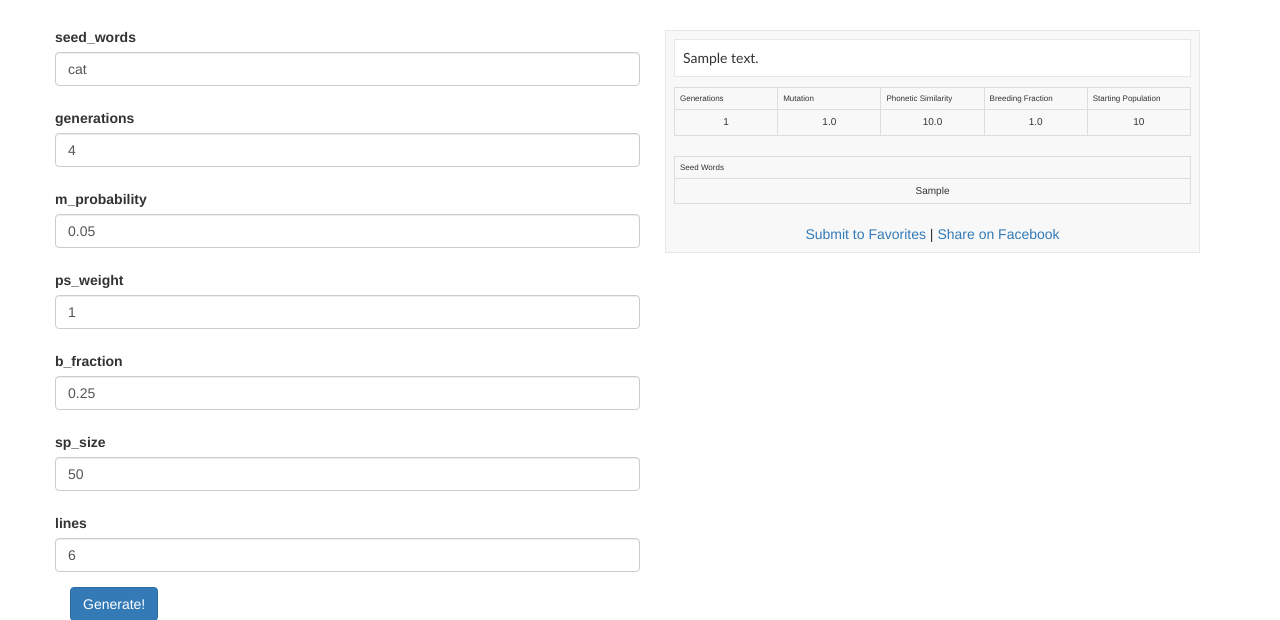
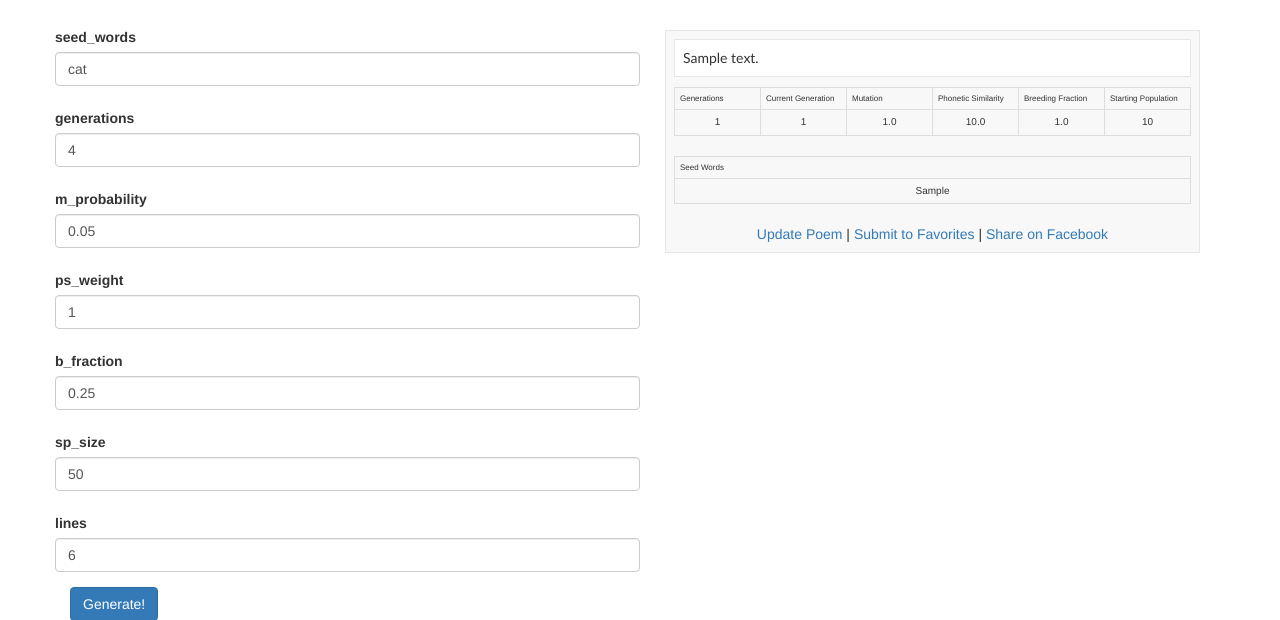
Before and after one commit to mbc1990/Virgil, a Flask app: page / in a window 1280 px wide. Shown: the part 52-672 px from the top of the page. Run offline with Flask 2, Linux system fonts and the light colour scheme; tables that the repository leaves empty hold one stand-in row (values such as "Sample post"); parts of the project's set-up code (start-up, migrations or seed data) failed here and were passed over; some libraries are stand-ins or nearby versions.

Commit message:
update poem button

```diff
--- a/app/poem_generator.py
+++ b/app/poem_generator.py
@@ -341,8 +341,10 @@ class Poem_Generator:
 
             # Update database
             poem.text = self.poem_to_html(parents[0])
+            poem.current_generation += 1
             db.session.add(poem)
             db.session.commit()
+            print "Poem text updated to "+str(poem.text)
 
             # Shuffle parents
             shuffle(parents)
--- a/app/poem_queue.py
+++ b/app/poem_queue.py
@@ -18,6 +18,7 @@ class Poem_Queue:
         print "Queue: "+str(self.queue)
         self.advance()
 
+    #TODO: decrement running count when poem is done
     def advance(self):
         print "Self.queue in advance: "+str(self.queue)
         while( (self.running_count < MAX_CONCURRENT_POEMS) and (len(self.queue) > 0)):
--- a/app/templates/base.html
+++ b/app/templates/base.html
@@ -8,6 +8,24 @@
         <link href="/static/css/base.css" rel="stylesheet" media="screen">
         <div id="fb-root"></div>
         <script>
+
+            /*
+            function addPoem(id) {
+                setInterval(function() {
+                    updatePoem(id);
+                },3000);
+            }
+            */
+            function updatePoem(id) {
+                $.post('/poem/'+id, {
+                }).done(function(poem) {
+                    $("#poem-wrapper"+id).html(poem);
+                    console.log("success");
+                    console.log("id: ",id);
+                }).fail(function() {
+                    alert('fail');
+                });
+            }
         </script>
     </head>
     <body>
--- a/app/templates/index.html
+++ b/app/templates/index.html
@@ -18,7 +18,9 @@
             </div>
             <div class="col-md-6">
                 {% for poem in poems%}
-                    {% include 'poem.html' %}
+                    <div id="poem-wrapper{{ poem.id }}">
+                        {% include 'poem.html' %}
+                    </div>
                 {% endfor %}
             </div>
         </div>
--- a/app/templates/poem.html
+++ b/app/templates/poem.html
@@ -1,4 +1,4 @@
-<div class="poem">
+<div class="poem" id="poem{{ poem.id }}">
     <div class="row">
         <div class="col-md-12">
             <div class="poem-text">
@@ -16,6 +16,9 @@
                         Generations
                     </td>
                     <td>
+                        Current Generation
+                    </td>
+                    <td>
                         Mutation
                     </td>
                     <td>
@@ -30,7 +33,10 @@
                 </tr>
                 <tr class="meta-info-value">
                     <td>
-                        <span >{{ poem.generations }}</span>
+                        <span>{{ poem.generations }}</span>
+                    </td>
+                    <td>
+                        <span>{{ poem.current_generation }}</span>
                     </td>
                     <td>
                         <span> {{ poem.mutation_probability }}</span>
@@ -65,7 +71,8 @@
     <div class="row">
         <div class="col-md-12">
             <div class="poem-links">
-                <a href="#">Submit to Favorites</a>
+                <a href="javascript:updatePoem('{{ poem.id }}')">Update Poem</a>
+                | <a href="#">Submit to Favorites</a>
                 | <a href="#">Share on Facebook</a>
             </div>
         </div>
--- a/app/views.py
+++ b/app/views.py
@@ -40,6 +40,12 @@ def index():
     poems = Poem.query.order_by(desc(Poem.id)).all()
     return render_template('index.html', title='Virgil', form=form, poems=poems)
 
+@app.route('/poem/<poemid>', methods=['GET', 'POST'])
+def poem(poemid):
+   poem = Poem.query.filter_by(id=poemid).first()
+   return render_template('poem.html', poem=poem)
+
+
 @app.route('/favorites')
 def favorites():
     return render_template('favorites.html')
```
